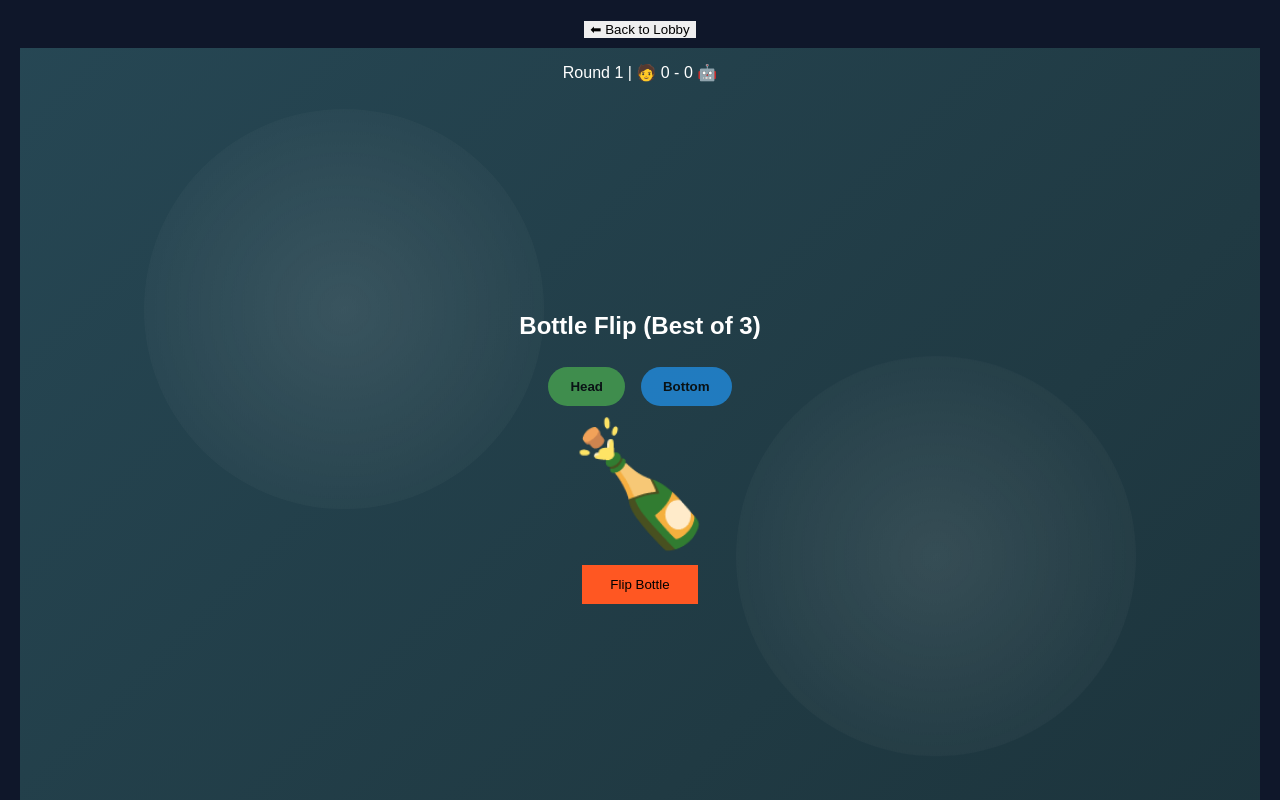
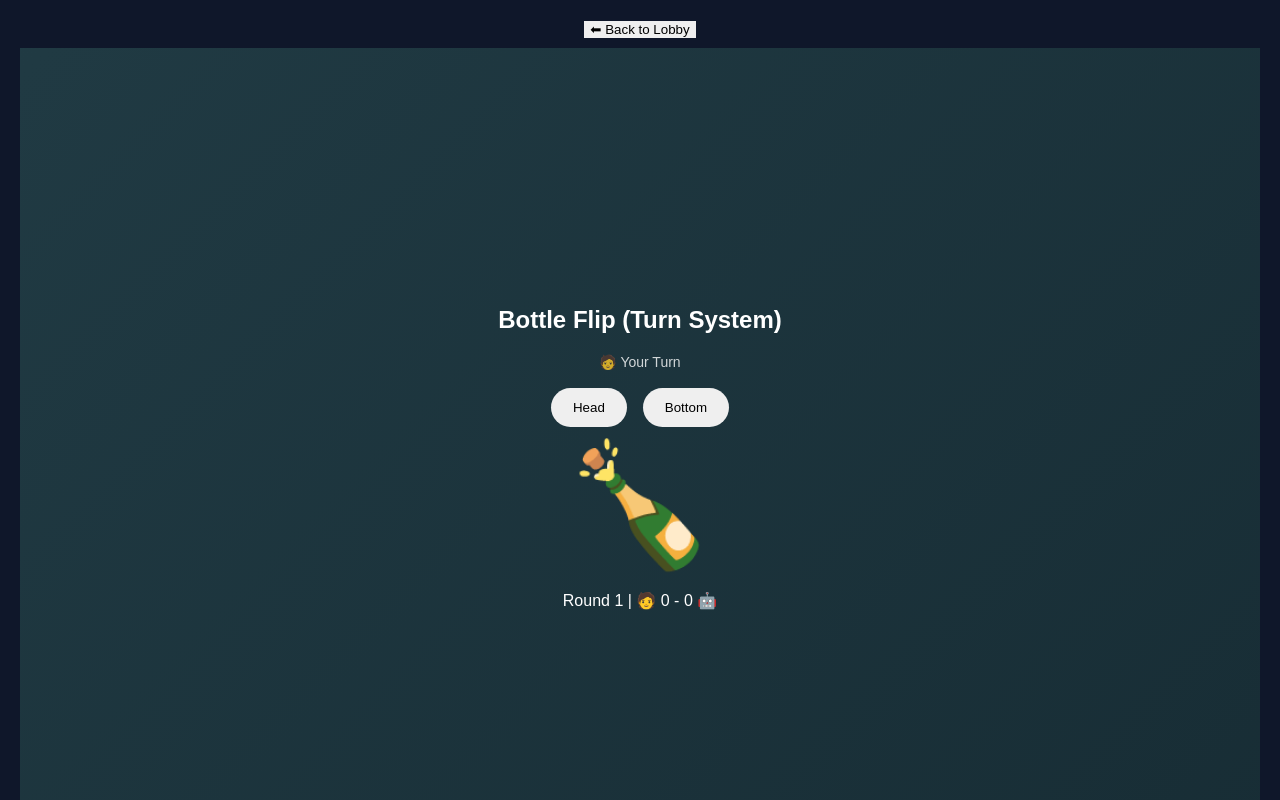
Before and after one commit to annamoyosore/win9ja, a React (Vite) app: page / in a window 1280 px wide. Both pictures are taken after a click on the button "🍾 Bottle Flip". Built offline with nearby package versions, Linux system fonts and the light colour scheme.

Commit message:
Update BottleGame.jsx

```diff
--- a/src/BottleGame.jsx
+++ b/src/BottleGame.jsx
@@ -3,6 +3,10 @@ import { useState, useRef } from "react";
 export default function BottleGame() {
   const [playerChoice, setPlayerChoice] = useState(null);
   const [botChoice, setBotChoice] = useState(null);
+
+  const [turn, setTurn] = useState("PLAYER"); // PLAYER | BOT
+  const [countdown, setCountdown] = useState(null);
+
   const [spinning, setSpinning] = useState(false);
   const [rotation, setRotation] = useState(0);
   const [result, setResult] = useState("");
@@ -28,65 +32,61 @@ export default function BottleGame() {
     osc.connect(gain);
     gain.connect(ctx.destination);
 
-    if (type === "spin") {
-      osc.frequency.value = 350;
-      gain.gain.value = 0.05;
-    }
+    if (type === "tick") osc.frequency.value = 800;
+    if (type === "spin") osc.frequency.value = 300;
+    if (type === "win") osc.frequency.value = 600;
+    if (type === "lose") osc.frequency.value = 150;
 
-    if (type === "win") {
-      osc.frequency.value = 600;
-      gain.gain.value = 0.1;
-    }
-
-    if (type === "lose") {
-      osc.frequency.value = 150;
-      gain.gain.value = 0.1;
-    }
-
+    gain.gain.value = 0.08;
     osc.start();
-    setTimeout(() => osc.stop(), 200);
+    setTimeout(() => osc.stop(), 120);
   };
 
-  // 🎯 2-WAY RESULT
-  const getResult = (playerChoice) => {
+  // 🎯 RESULT
+  const getResult = (choice) => {
     const outcome = Math.random() < 0.5 ? "HEAD" : "BOTTOM";
-    const botChoice = playerChoice === "HEAD" ? "BOTTOM" : "HEAD";
-    const winner = outcome === playerChoice ? "USER" : "BOT";
-
-    return { outcome, winner, botChoice };
+    const winner = outcome === choice ? "PLAYER" : "BOT";
+    return { outcome, winner };
   };
 
+  // 🧑 PLAYER CHOOSES → start countdown
   const choose = (choice) => {
-    if (spinning) return;
+    if (spinning || turn !== "PLAYER") return;
+
     setPlayerChoice(choice);
     setResult("");
+
+    startCountdown(() => {
+      spin("PLAYER", choice);
+    });
   };
 
-  const resetGame = () => {
-    setPlayerScore(0);
-    setBotScore(0);
-    setRound(1);
-    setResult("");
-    setPlayerChoice(null);
-    setBotChoice(null);
+  // ⏳ COUNTDOWN
+  const startCountdown = (callback) => {
+    let count = 3;
+    setCountdown(count);
+
+    const interval = setInterval(() => {
+      playSound("tick");
+      count--;
+
+      if (count === 0) {
+        clearInterval(interval);
+        setCountdown(null);
+        callback();
+      } else {
+        setCountdown(count);
+      }
+    }, 700);
   };
 
-  const spin = () => {
-    if (spinning) return;
-
-    if (!playerChoice) {
-      setResult("⚠️ Choose Head or Bottom first");
-      return;
-    }
-
+  // 🎯 SPIN LOGIC
+  const spin = (who, choice) => {
     setSpinning(true);
     setPhase("spinning");
-    setResult("");
-
     playSound("spin");
 
-    const { outcome, winner, botChoice } = getResult(playerChoice);
-    setBotChoice(botChoice);
+    const { outcome, winner } = getResult(choice);
 
     let targetAngle =
       outcome === "HEAD"
@@ -98,38 +98,45 @@ export default function BottleGame() {
 
     setRotation(finalRotation);
 
-    setTimeout(() => setPhase("slowing"), 1400);
+    setTimeout(() => setPhase("slowing"), 1200);
 
     setTimeout(() => {
-      let newPlayerScore = playerScore;
-      let newBotScore = botScore;
-
-      if (winner === "USER") {
-        newPlayerScore += 1;
-        setPlayerScore(newPlayerScore);
+      if (winner === "PLAYER") {
+        setPlayerScore((p) => p + 1);
+        setResult("🎉 You Win Round!");
         playSound("win");
-        setResult("🎉 You Win Round!");
       } else {
-        newBotScore += 1;
-        setBotScore(newBotScore);
+        setBotScore((b) => b + 1);
+        setResult("🤖 Bot Wins Round!");
         playSound("lose");
-        setResult("🤖 Bot Wins Round!");
       }
 
+      setSpinning(false);
       setPhase("result");
-      setSpinning(false);
 
-      // 🏆 Match logic
+      // 🔄 Switch turn
       setTimeout(() => {
-        if (newPlayerScore === 2) {
-          setResult("🏆 You Won The Match!");
-        } else if (newBotScore === 2) {
-          setResult("💀 Bot Won The Match!");
+        if (playerScore + (winner === "PLAYER" ? 1 : 0) === 2) {
+          setResult("🏆 You Won Match!");
+        } else if (botScore + (winner === "BOT" ? 1 : 0) === 2) {
+          setResult("💀 Bot Won Match!");
         } else {
           setRound((r) => r + 1);
+          setTurn("BOT");
+          botTurn();
         }
-      }, 300);
-    }, 2200);
+      }, 600);
+    }, 2000);
+  };
+
+  // 🤖 BOT TURN
+  const botTurn = () => {
+    setBotChoice(Math.random() < 0.5 ? "HEAD" : "BOTTOM");
+
+    startCountdown(() => {
+      spin("BOT", botChoice || "HEAD");
+      setTurn("PLAYER");
+    });
   };
 
   return (
@@ -143,10 +150,7 @@ export default function BottleGame() {
           justify-content: center;
           font-family: Arial;
           color: white;
-          position: relative;
-          overflow: hidden;
-
-          background: linear-gradient(-45deg, #0f2027, #203a43, #2c5364, #1e3c72);
+          background: linear-gradient(-45deg, #0f2027, #203a43, #2c5364);
           background-size: 400% 400%;
           animation: bg 12s ease infinite;
         }
@@ -157,27 +161,10 @@ export default function BottleGame() {
           100% {background-position: 0% 50%;}
         }
 
-        .bg-glow {
-          position: absolute;
-          width: 400px;
-          height: 400px;
-          border-radius: 50%;
-          background: radial-gradient(circle, rgba(255,255,255,0.1), transparent);
-          animation: float 10s infinite alternate;
-        }
-
-        .bg-glow:nth-child(1) { top: 10%; left: 10%; }
-        .bg-glow:nth-child(2) { bottom: 10%; right: 10%; animation-duration: 14s; }
-
-        @keyframes float {
-          from { transform: translateY(0px); }
-          to { transform: translateY(-40px); }
-        }
-
-        .score {
-          position: absolute;
-          top: 15px;
-          font-size: 16px;
+        .turn {
+          margin-bottom: 10px;
+          font-size: 14px;
+          opacity: 0.8;
         }
 
         .controls button {
@@ -185,39 +172,22 @@ export default function BottleGame() {
           padding: 12px 22px;
           border-radius: 25px;
           border: none;
-          font-weight: bold;
           cursor: pointer;
-          opacity: 0.7;
         }
 
-        .controls .active {
-          opacity: 1;
-          transform: scale(1.1);
-          box-shadow: 0 0 10px white;
-        }
-
-        .head { background: #4caf50; }
-        .bottom { background: #2196f3; }
-
-        .spin {
-          background: #ff5722;
-          padding: 12px 28px;
-          margin-top: 10px;
+        .disabled {
+          opacity: 0.4;
+          pointer-events: none;
         }
 
         .bottle {
           font-size: 120px;
-          transition: transform 2.2s cubic-bezier(0.25,1,0.5,1);
+          transition: transform 2s cubic-bezier(0.25,1,0.5,1);
         }
 
-        .bounce {
-          animation: bounce 0.4s ease;
-        }
-
-        @keyframes bounce {
-          0% { transform: scale(1) rotate(var(--rot)); }
-          50% { transform: scale(1.3) rotate(var(--rot)); }
-          100% { transform: scale(1) rotate(var(--rot)); }
+        .countdown {
+          font-size: 40px;
+          margin: 10px;
         }
 
         .result {
@@ -227,52 +197,42 @@ export default function BottleGame() {
       `}</style>
 
       <div className="container">
-        <div className="bg-glow"></div>
-        <div className="bg-glow"></div>
+        <h2>Bottle Flip (Turn System)</h2>
 
-        <div className="score">
-          Round {round} | 🧑 {playerScore} - {botScore} 🤖
+        <div className="turn">
+          {turn === "PLAYER" ? "🧑 Your Turn" : "🤖 Bot Turn (wait...)"}
         </div>
-
-        <h2>Bottle Flip (Best of 3)</h2>
 
         <div className="controls">
           <button
-            className={`head ${playerChoice === "HEAD" ? "active" : ""}`}
+            className={turn !== "PLAYER" ? "disabled" : ""}
             onClick={() => choose("HEAD")}
           >
             Head
           </button>
 
           <button
-            className={`bottom ${playerChoice === "BOTTOM" ? "active" : ""}`}
+            className={turn !== "PLAYER" ? "disabled" : ""}
             onClick={() => choose("BOTTOM")}
           >
             Bottom
           </button>
         </div>
 
+        {countdown && <div className="countdown">{countdown}</div>}
+
         <div
-          className={`bottle ${phase === "result" ? "bounce" : ""}`}
-          style={{
-            transform: `rotate(${rotation}deg)`,
-            "--rot": `${rotation}deg`
-          }}
+          className="bottle"
+          style={{ transform: `rotate(${rotation}deg)` }}
         >
           🍾
         </div>
 
-        <button className="spin" onClick={spin} disabled={spinning}>
-          {spinning ? "Spinning..." : "Flip Bottle"}
-        </button>
+        <div className="result">{result}</div>
 
-        {result && <div className="result">{result}</div>}
-
-        {(playerScore === 2 || botScore === 2) && (
-          <button onClick={resetGame} style={{ marginTop: "10px" }}>
-            🔄 Play Again
-          </button>
-        )}
+        <div>
+          Round {round} | 🧑 {playerScore} - {botScore} 🤖
+        </div>
       </div>
     </>
   );
```
